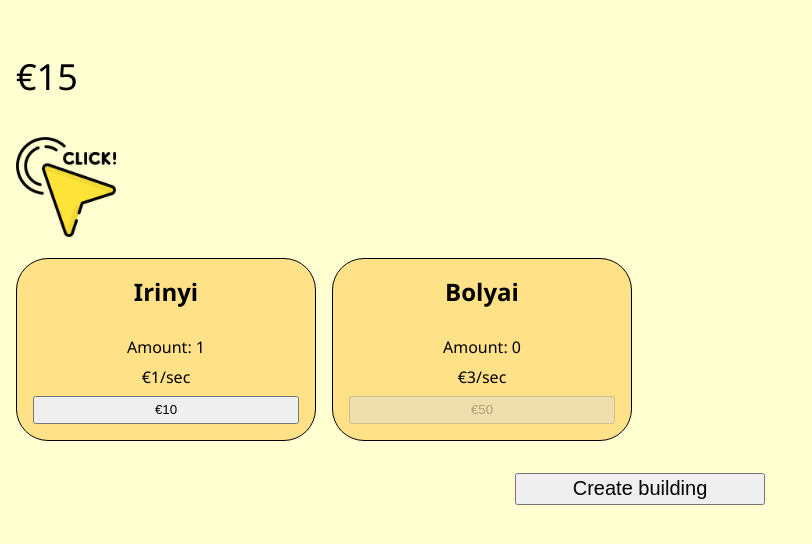
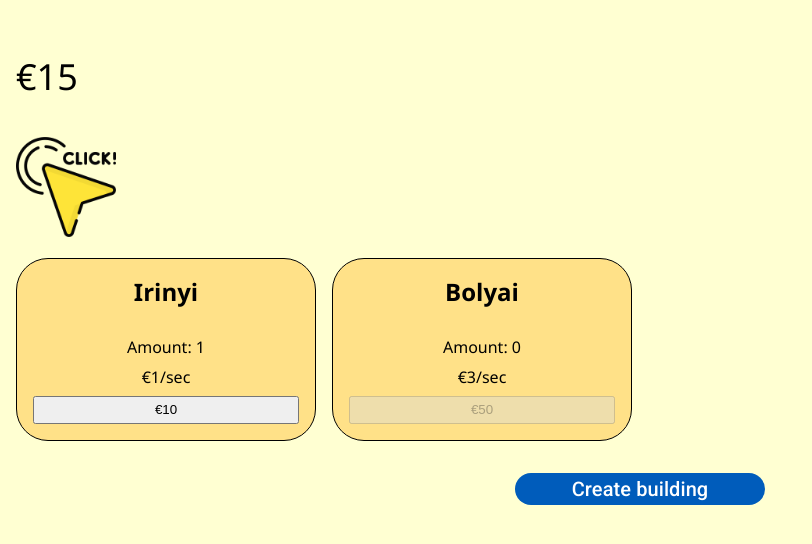
Before and after one commit to GergelyDobo/PWA-25-26-1, an Angular app: page /main in a window 1280 px wide. Shown: the top 544 px of the page, without its empty margins (0-812 px from the left). Built offline with nearby package versions, Linux system fonts and the light colour scheme.

Commit message:
Angular Material hozzáadása

```diff
--- a/angular.json
+++ b/angular.json
@@ -33,6 +33,7 @@
               }
             ],
             "styles": [
+              "@angular/material/prebuilt-themes/azure-blue.css",
               "src/styles.scss"
             ],
             "scripts": []
@@ -92,6 +93,7 @@
               }
             ],
             "styles": [
+              "@angular/material/prebuilt-themes/azure-blue.css",
               "src/styles.scss"
             ],
             "scripts": []
--- a/package.json
+++ b/package.json
@@ -10,10 +10,12 @@
   },
   "private": true,
   "dependencies": {
+    "@angular/cdk": "~19.2.19",
     "@angular/common": "^19.2.0",
     "@angular/compiler": "^19.2.0",
     "@angular/core": "^19.2.0",
     "@angular/forms": "^19.2.0",
+    "@angular/material": "~19.2.19",
     "@angular/platform-browser": "^19.2.0",
     "@angular/platform-browser-dynamic": "^19.2.0",
     "@angular/router": "^19.2.0",
--- a/src/app/main-page/main-page.component.html
+++ b/src/app/main-page/main-page.component.html
@@ -9,5 +9,5 @@
       [(money)]="money"></app-building>
   }
 </div>
-<button class="create"
+<button mat-flat-button class="create"
   (click)="createBuilding()">Create building</button>
--- a/src/app/main-page/main-page.component.ts
+++ b/src/app/main-page/main-page.component.ts
@@ -4,13 +4,15 @@
 import { ClickToEarnDirective } from '../shared/click-to-earn.directive';
 import { FormatMoneyPipe } from '../shared/format-money.pipe';
 import { BuildingComponent } from './building/building.component';
+import { MatButton } from '@angular/material/button';
 
 @Component({
   selector: 'app-main-page',
   imports: [
     BuildingComponent,
     FormatMoneyPipe,
-    ClickToEarnDirective
+    ClickToEarnDirective,
+    MatButton
   ],
   templateUrl: './main-page.component.html',
   styleUrl: './main-page.component.scss'
--- a/src/index.html
+++ b/src/index.html
@@ -6,6 +6,8 @@
   <base href="/">
   <meta name="viewport" content="width=device-width, initial-scale=1">
   <link rel="icon" type="image/x-icon" href="favicon.ico">
+  <link href="https://fonts.googleapis.com/css2?family=Roboto:wght@300;400;500&display=swap" rel="stylesheet">
+  <link href="https://fonts.googleapis.com/icon?family=Material+Icons" rel="stylesheet">
 </head>
 <body>
   <app-root></app-root>
--- a/src/styles.scss
+++ b/src/styles.scss
@@ -5,3 +5,5 @@
   margin: 0;
   font-family: 'Segoe UI', Tahoma, Geneva, Verdana, sans-serif;
 }
+
+html, body { height: 100%; }
```
Also changed, not shown: 1 other file (tests, documents, lock files or other folders).
